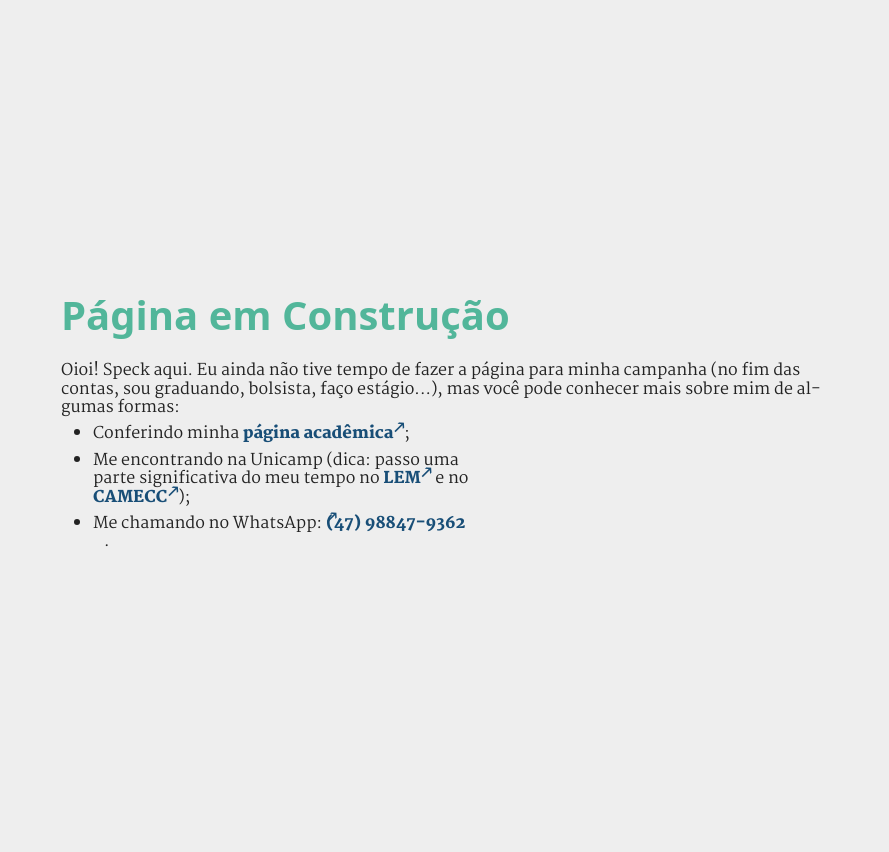
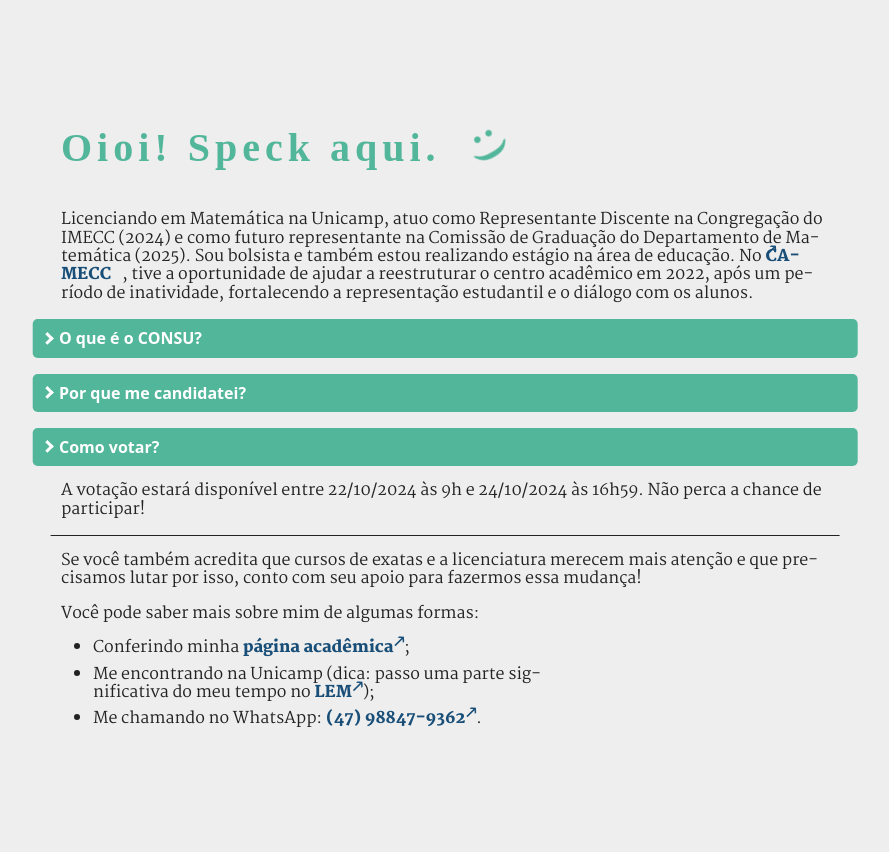
Before and after one commit to douglasspeck/douglasspeck, a PHP site: page /campanha.html in a window 1280 px wide. Shown: the whole page, without its empty margins (195-1084 px from the left). Run offline with PHP 8.4, Linux system fonts and the light colour scheme; some web fonts are replaced.

Commit message:
Campanha para CONSU

```diff
--- a/assets/css/campanha.css
+++ b/assets/css/campanha.css
@@ -1,26 +1,115 @@
-main p {
-    padding-bottom: 0.5rem;
+body {
+    height: 100vh;
+    overflow-y: auto;
+}
+
+main {
+    margin: 10vh auto;
+    height: auto;
+    overflow: visible;
+}
+
+main p, main > details {
+    padding-bottom: 1rem;
 }
 
 main h1 {
-    font-family: var(--main-font);
+    font-family: var(--handwritten-font);
+    letter-spacing: 5px;
     color: var(--c2);
     font-size: 2.5em;
     font-weight: bold;
     padding-bottom: 1.5rem;
 }
 
+main h1::after {
+    display: inline-block;
+    content: '=)';
+    transform: translateX(1ch) translateY(-0.5ch) rotate(60deg);
+    animation: blink 2s infinite forwards;
+}
+
+@keyframes blink {
+    0% {
+        content: '=)';
+        transform: translateX(1ch) translateY(-0.5ch) rotate(60deg);
+    }
+    50% {
+        content: ':)';
+        transform: translateX(1.7ch) translateY(-0.1ch) rotate(60deg);
+    }
+    100% {
+        content: '=)';
+        transform: translateX(1ch) translateY(-0.5ch) rotate(60deg);
+    }
+}
+
 main ul > li {
     margin-left: 2em;
-    max-width: 50%;
     padding-bottom: 0.5rem;
 }
+
+main > details > summary {
+    background-color: var(--c2);
+    border-radius: 5px;
+    display: flex;
+    align-items: center;
+    padding: 10px;
+    transform: translateX(-2px);
+    font-family: var(--main-font);
+    font-weight: bold;
+    color: #fff;
+}
+
+main > details > summary::before {
+    content: '';
+    display: block;
+    width: 0.7ch;
+    height: 0.7ch;
+    border-top: 3px solid #fff;
+    border-right: 3px solid #fff;
+    transform: rotate(45deg);
+    margin-right: 0.75ch;
+    transition: transform 0.15s ease-in-out;
+}
+
+main > details[open] > summary::before {
+    transform: rotate(135deg) translate(-0.35ch);
+}
+
+ main > details > p {
+    padding: 0;
+    padding-top: 0.5rem;
+ }
+
+ main > hr {
+    margin-bottom: 1rem;
+    border: none;
+    border-top: 1px solid var(--gray);
+    width: calc(100% + 2ch);
+    transform: translateX(calc(-1ch));
+ }
 
 @media screen and (orientation: landscape) {
 
     main {
         max-width: 60%;
-        margin: auto;
+        margin: 10vh auto;
+        height: max-content;
+    }
+
+    main ul > li {
+        max-width: 60%;
+    }
+
+    main > details > summary {
+        background-color: var(--c2);
+        border-radius: 5px;
+        display: flex;
+        align-items: center;
+        padding: 10px;
+        width: calc(100% + 4ch);
+        transform: translateX(calc(-2ch - 10px));
     }
 
 }
--- a/campanha.html
+++ b/campanha.html
@@ -43,11 +43,35 @@
     </head>
     <body>
         <main>
-            <h1>Página em Construção</h1>
-            <p>Oioi! Speck aqui. Eu ainda não tive tempo de fazer a página para minha campanha (no fim das contas, sou graduando, bolsista, faço estágio...), mas você pode conhecer mais sobre mim de algumas formas:</p>
+            <h1>Oioi! Speck aqui.</h1>
+            <p></p>
+            <p>Licenciando em Matemática na Unicamp, atuo como Representante Discente na Congregação do IMECC (2024) e como futuro representante na Comissão de Graduação do Departamento de Matemática (2025). Sou bolsista e também estou realizando estágio na área de educação. No <a href="https://ime.unicamp.br/~camecc/">CAMECC</a>, tive a oportunidade de ajudar a reestruturar o centro acadêmico em 2022, após um período de inatividade, fortalecendo a representação estudantil e o diálogo com os alunos.</p>
+            <details>
+                <summary>O que é o CONSU?</summary>
+                <p>O CONSU (Conselho Universitário) é o órgão máximo de deliberação da Unicamp, responsável por tomar decisões estratégicas que afetam toda a universidade. Ele é composto por representantes de diversos segmentos, incluindo docentes, servidores e estudantes, e tem a função de discutir e aprovar questões cruciais, como o orçamento, políticas acadêmicas, planejamento institucional, e regulamentação de cursos.</p>
+                <p>A participação no CONSU é fundamental para garantir que todas as vozes da comunidade universitária sejam ouvidas, especialmente nas pautas que impactam diretamente o dia a dia de nós, estudantes, como condições de ensino, assistência estudantil e a qualidade dos cursos oferecidos.</p>
+            </details>
+            <details>
+                <summary>Por que me candidatei?</summary>
+                <p>Minha motivação para o CONSU é clara: sinto a falta de uma representação forte dos cursos de exatas e acredito que temos pautas importantes a serem levadas adiante. Se você também sente que não estamos recebendo a atenção que deveríamos, conto com seu apoio para mudar isso de forma conjunta!</p>
+                <p>Uma das minhas principais pautas é a valorização dos cursos de licenciatura. Como docente em formação, sei da importância de garantir que nossa formação seja de qualidade, tanto em aspectos pedagógicos quanto acadêmicos. Precisamos de mais investimento, discussões sobre as práticas de estágio, além de políticas de apoio para quem escolhe seguir na educação. No CONSU, acredito que podemos abrir mais espaço para essas discussões, integrando as necessidades específicas da licenciatura às pautas institucionais da universidade.</p>
+            </details>
+            <details>
+                <summary>Como votar?</summary>
+                <p>Para votar em mim na eleição do CONSU, siga os passos abaixo: <ol>
+                    <li>Acesse o link para a votação: <a href="https://e-voto.unicamp.br//helios/e/GraduacaoCONSUCCGeCCE2024/vote" >https://e-voto.unicamp.br//helios/e/GraduacaoCONSUCCGeCCE2024/vote</a></li>
+                    <li>Identificação do Eleitor: Utilize o número de matrícula (o mesmo usado para acessar o e-mail da Unicamp).</li>
+                    <li>Insira sua Identificação de Eleitor e Senha.</li>
+                    <li>Siga as instruções na tela para efetuar seu voto.</li>
+                </ol>
+            </details>
+            <p>A votação estará disponível entre 22/10/2024 às 9h e 24/10/2024 às 16h59. Não perca a chance de participar!</p>
+            <hr>
+            <p>Se você também acredita que cursos de exatas e a licenciatura merecem mais atenção e que precisamos lutar por isso, conto com seu apoio para fazermos essa mudança!</p>
+            <p>Você pode saber mais sobre mim de algumas formas:</p>
             <ul>
                 <li>Conferindo minha <a href="https://ime.unicamp.br/~ra260138/">página acadêmica</a>;</li>
-                <li>Me encontrando na Unicamp (dica: passo uma parte significativa do meu tempo no <a href="https://ime.unicamp.br/lem">LEM</a> e no <a href="https://ime.unicamp.br/~camecc/">CAMECC</a>);</li>
+                <li>Me encontrando na Unicamp (dica: passo uma parte significativa do meu tempo no <a href="https://ime.unicamp.br/lem">LEM</a>);</li>
                 <li>Me chamando no WhatsApp: <a href="https://api.whatsapp.com/send?phone=5547988479362&text=Oi!%20Vim%20pelo%20site%20da%20sua%20campanha%20pro%20CONSU.%20Me%20conta%20mais%20sobre%20voc%C3%AA%20e%20o%20que%20voc%C3%AA%20defende.">(47) 98847-9362</a>.</li>
             </ul>
         </main>
```
Also changed, not shown: assets/img/campanha.png (added).
